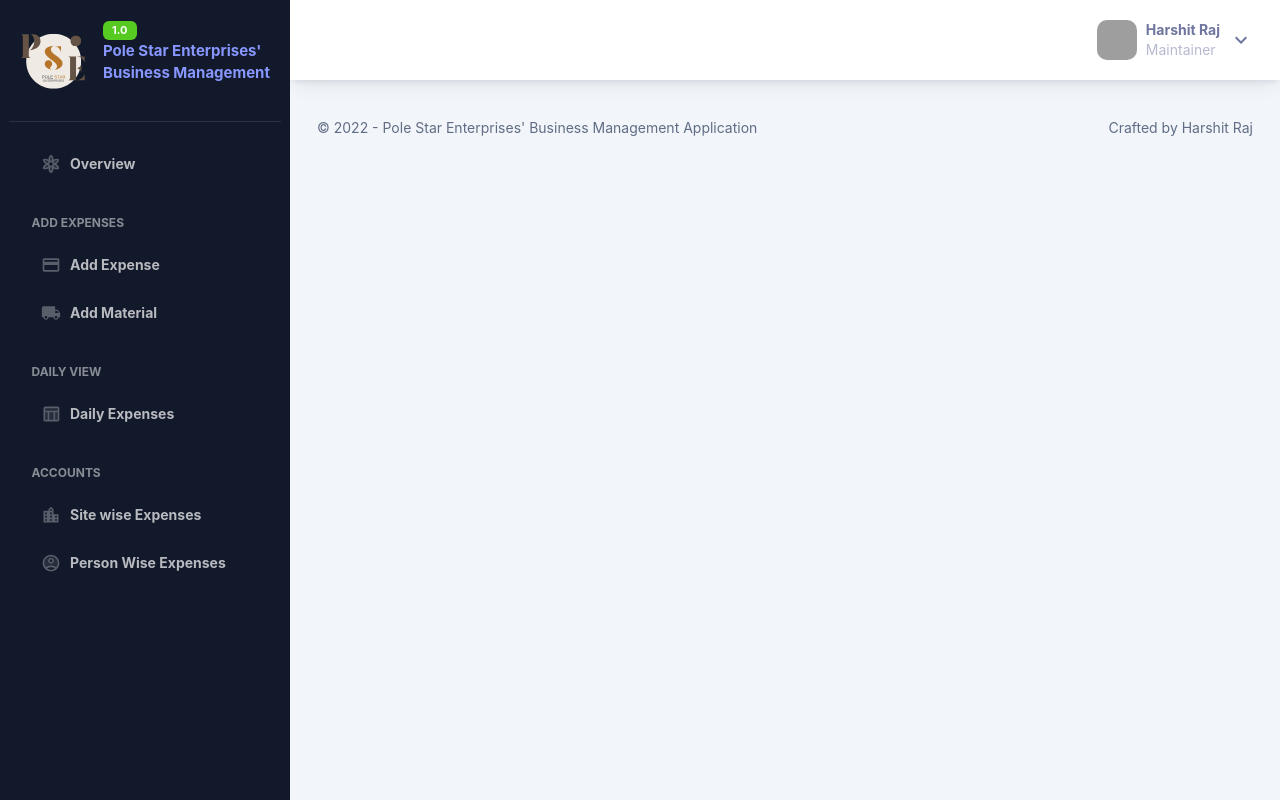
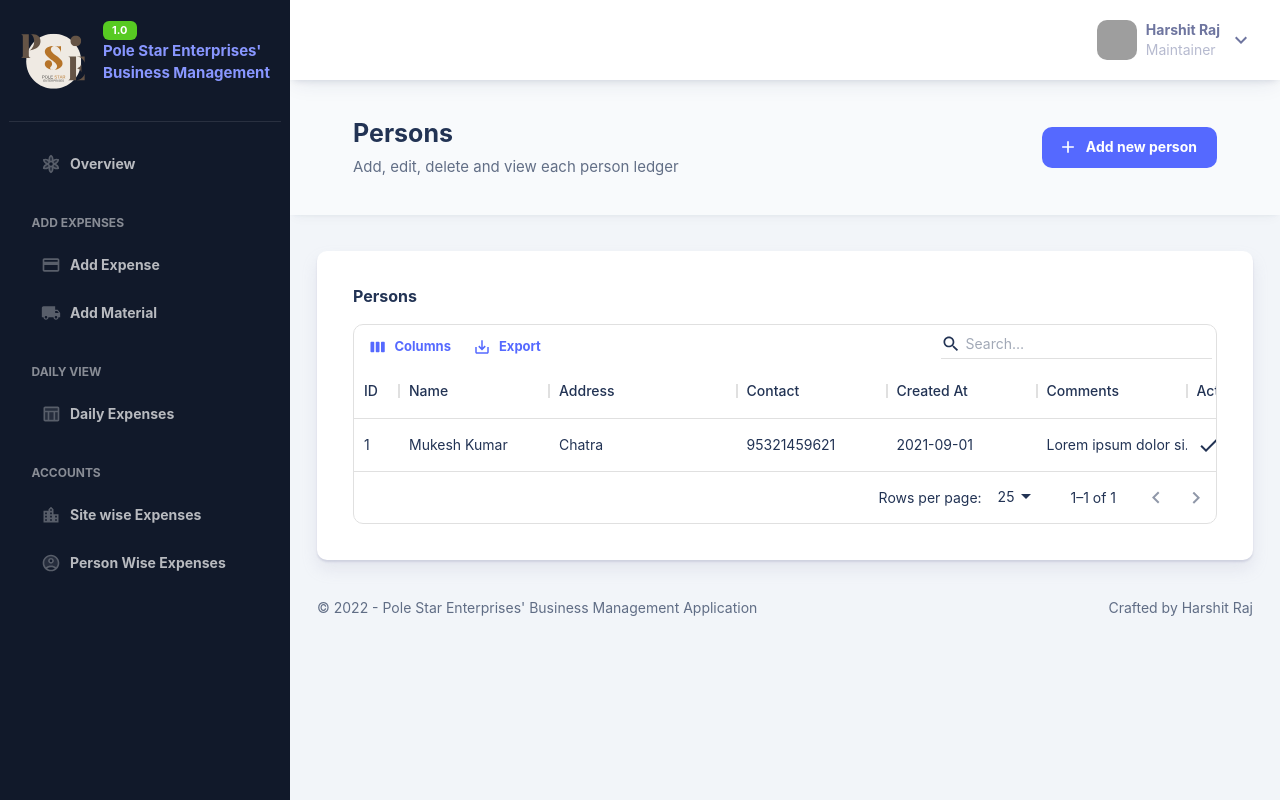
Before and after one commit to 1-Harshit/business-management, a Next.js app: page /admin/persons in a window 1280 px wide. Built offline with nearby package versions, Linux system fonts and the light colour scheme; grey boxes are pictures that could not be loaded.

Commit message:
Add home pages for person/site

```diff
--- /dev/null
+++ b/src/constants/colDefs/persons.tsx
@@ -0,0 +1,58 @@
+import { Check, Close } from "@mui/icons-material"
+import { Button, Tooltip, Typography } from "@mui/material"
+import { GridColDef } from "@mui/x-data-grid"
+
+const MIN_WIDTH = 150
+
+const personsColDefs: GridColDef[] = [
+  { field: "id", headerName: "ID", flex: 0.3, minWidth: 0.3 * MIN_WIDTH },
+  { field: "name", headerName: "Name", flex: 1, minWidth: MIN_WIDTH },
+  {
+    field: "address",
+    headerName: "Address",
+    flex: 1.25,
+    minWidth: 1.25 * MIN_WIDTH,
+  },
+  { field: "contact", headerName: "Contact", flex: 1, minWidth: MIN_WIDTH },
+  {
+    field: "createdAt",
+    headerName: "Created At",
+    flex: 1,
+    minWidth: MIN_WIDTH,
+    type: "date",
+  },
+  {
+    field: "comments",
+    headerName: "Comments",
+    flex: 1,
+    minWidth: MIN_WIDTH,
+    renderCell: (params) => (
+      <Tooltip title={params.value}>
+        <Typography>
+          {params.value.substr(0, 20)}
+          {params.value.length > 20 && "..."}
+        </Typography>
+      </Tooltip>
+    ),
+  },
+  {
+    field: "is_active",
+    headerName: "Active",
+    flex: 0.5,
+    minWidth: 0.5 * MIN_WIDTH,
+    renderCell: (params) => (params.value ? <Check /> : <Close />),
+  },
+  {
+    field: "actions",
+    headerName: "Actions",
+    flex: 0.5,
+    minWidth: 0.5 * MIN_WIDTH,
+    renderCell: (params) => (
+      <Button fullWidth href={`/admin/person/${params.id}`}>
+        View
+      </Button>
+    ),
+  },
+]
+
+export default personsColDefs
--- a/src/pages/admin/persons.tsx
+++ b/src/pages/admin/persons.tsx
@@ -1,6 +1,47 @@
+import { Card, Container, Typography } from "@mui/material"
+import Head from "next/head"
+
+import DataGrid from "src/components/DataGrid"
+import PageTitle from "src/components/PageTitle"
+import personsColDefs from "src/constants/colDefs/persons"
 import SidebarLayout from "src/layouts/SidebarLayout"
 
-const Persons = () => <div />
+const personRows = [
+  {
+    id: 1,
+    name: "Mukesh Kumar",
+    address: "Chatra",
+    contact: "95321459621",
+    createdAt: "2021-09-01",
+    comments: "Lorem ipsum dolor sit amet, consectetur adipiscing elit.",
+    is_active: true,
+  },
+]
+
+const Persons = () => {
+  const x = "sdf"
+  return (
+    <>
+      <Head>
+        <title>Persons</title>
+      </Head>
+      <PageTitle
+        heading="Persons"
+        subHeading="Add, edit, delete and view each person ledger"
+        sideText="Add new person"
+        sideTextLink="/admin/person/new"
+      />
+      <Container>
+        <Card sx={{ p: { xs: 2, md: 4 } }}>
+          <Typography variant="h4" sx={{ mb: 2 }}>
+            Persons
+          </Typography>
+          <DataGrid columns={personsColDefs} rows={personRows} />
+        </Card>
+      </Container>
+    </>
+  )
+}
 
 Persons.layout = SidebarLayout
 
```
Also changed, not shown: src/constants/colDefs/sites.tsx (added, +64 -0 lines), src/pages/admin/sites.tsx (+42 -1 lines).
